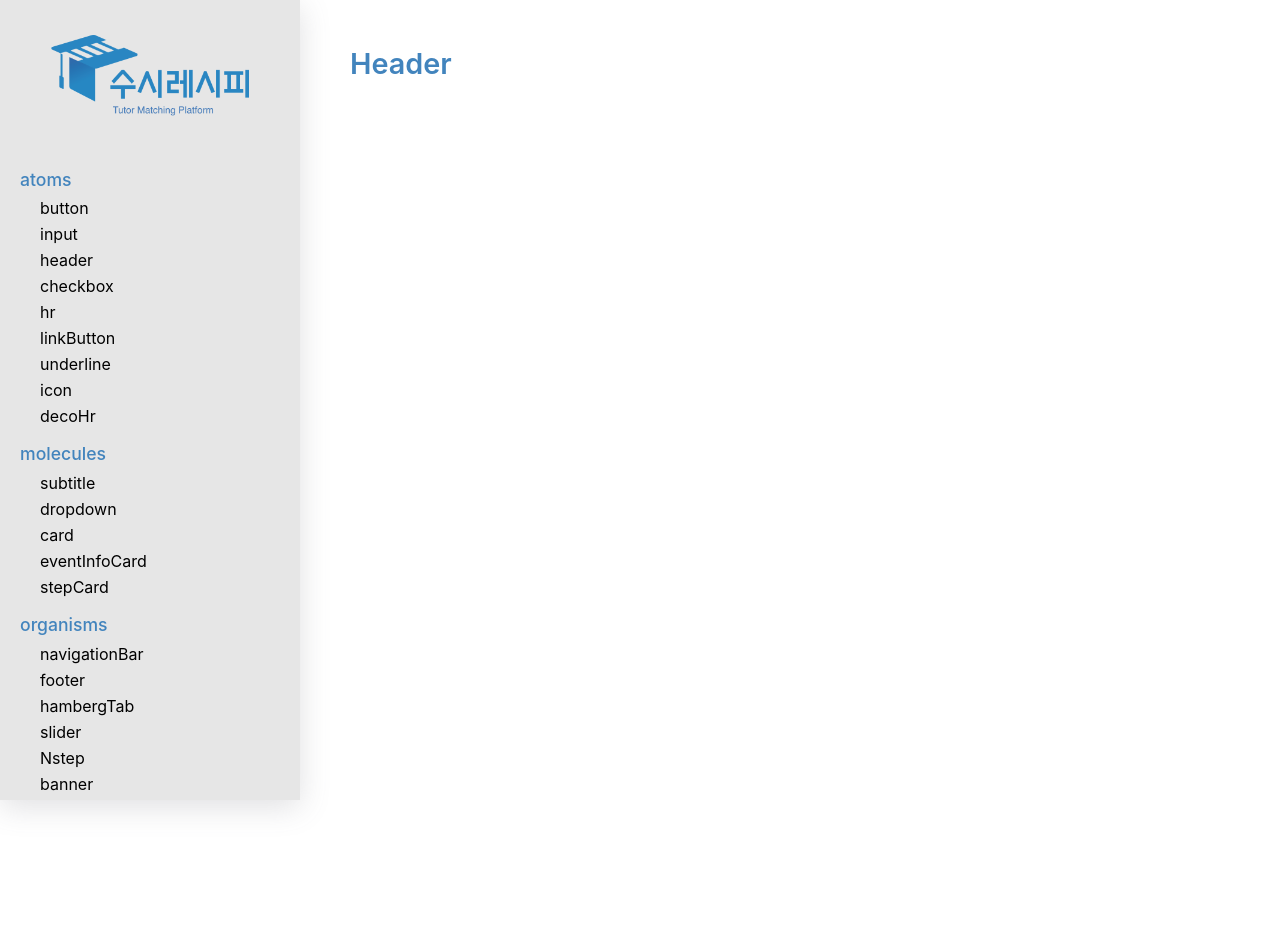
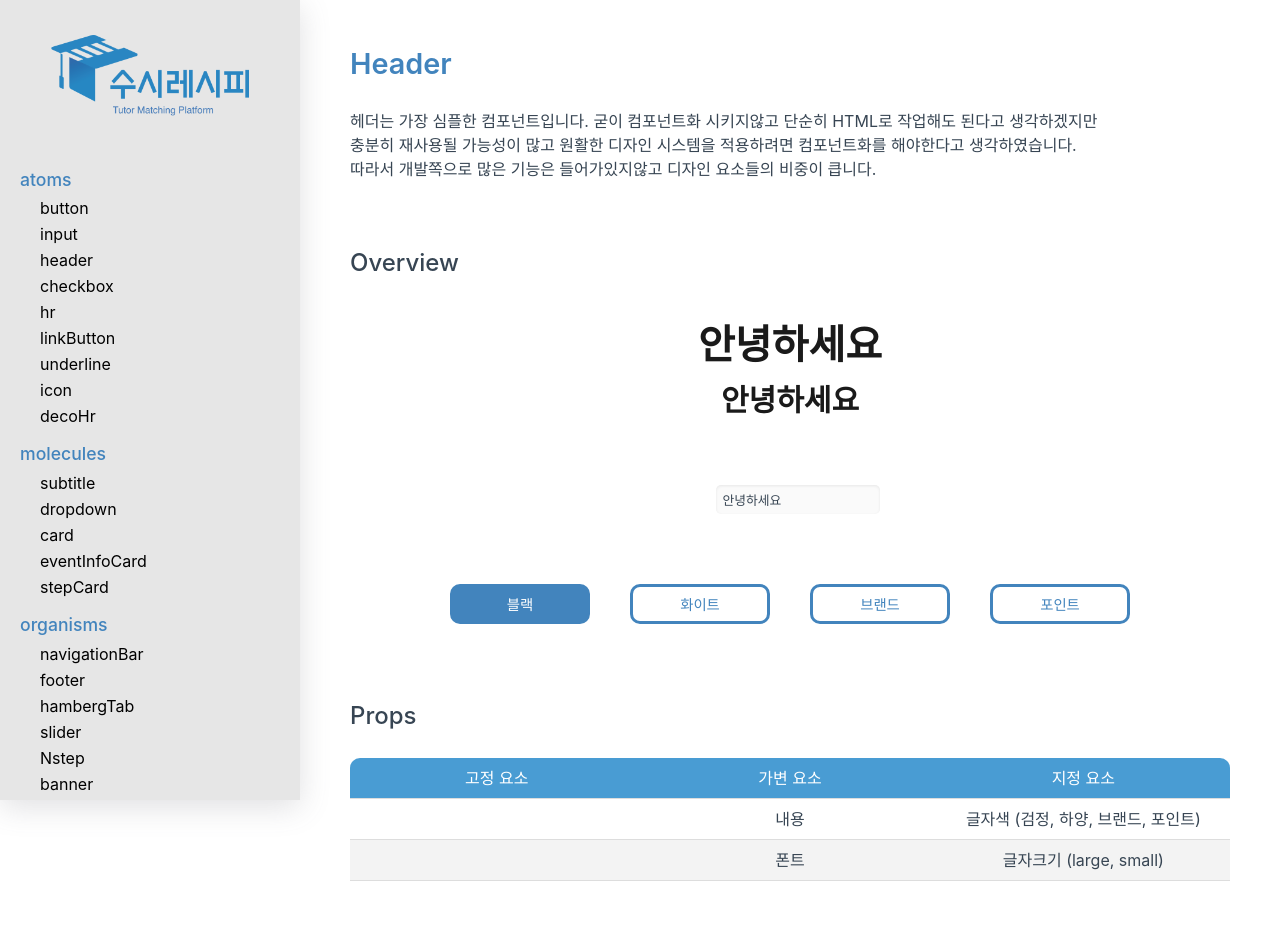
Before and after one commit to susirecipe/susirecipe-design-system, a React (Create React App) app: page /susirecipe-design-system/atoms/header in a window 1280 px wide. Shown: the top 952 px of the page. Before the commit the page ends 800 px from the top, so only its background shows below. Built offline with nearby package versions, Linux system fonts and the light colour scheme.

Commit message:
feat: header atom 생성 및 header page 완성, 여러 수정

```diff
--- a/src/components/another/HomeIntroduce/HomeIntroduce.tsx
+++ b/src/components/another/HomeIntroduce/HomeIntroduce.tsx
@@ -1,5 +1,5 @@
 import React from 'react';
-import { IntroduceContainer, ImageWarpper, IntroduceComment } from './HomeIntroduce';
+import { IntroduceContainer, ImageWarpper, IntroduceComment } from './HomeIntroduce.styled';
 
 const HomeIntroduce: React.FC = () => {
   return (
--- a/src/components/another/Intro/ButtonIntro.tsx
+++ b/src/components/another/Intro/ButtonIntro.tsx
@@ -21,19 +21,7 @@ const ButtonIntro: React.FC = () => {
 
   const handleInput = (event: React.ChangeEvent<HTMLInputElement>) => {
     const { value, name } = event.target;
-    switch (name) {
-      case 'width':
-        setInputs({ ...inputs, width: value });
-        return;
-      case 'height':
-        setInputs({ ...inputs, height: value });
-        return;
-      case 'content':
-        setInputs({ ...inputs, content: value });
-        return;
-      default:
-        return;
-    }
+    setInputs({ ...inputs, [name]: value });
   };
 
   const onButtonClick = () => {
@@ -77,6 +65,7 @@ const ButtonIntro: React.FC = () => {
           />
         </div>
       </ControlBox>
+      <MarginBox margin={40} />
 
       <IntroSmallHeader>Props</IntroSmallHeader>
       <PropsTable>
--- /dev/null
+++ b/src/components/another/Intro/HeaderIntro.tsx
@@ -0,0 +1,131 @@
+import React, { useState } from 'react';
+import {
+  IntroContainer,
+  IntroParagraph,
+  IntroSmallHeader,
+  ComponentWrapper,
+  ControlBox,
+  MarginBox,
+  PropsTable,
+  CodeBox,
+  ListBox,
+} from './global-intro.styled';
+import { LargeHeader, SmallHeader } from 'components/atoms/Header/Header';
+
+interface BtnActive {
+  black: boolean;
+  white: boolean;
+  brand: boolean;
+  point: boolean;
+}
+
+const HeaderIntro: React.FC = () => {
+  const initialBtnActive: BtnActive = {
+    black: false,
+    white: false,
+    brand: false,
+    point: false,
+  };
+
+  const [btnActive, setBtnActive] = useState<BtnActive>({ ...initialBtnActive, black: true });
+  const [btnColor, setBtnColor] = useState('black');
+  const [inputs, setInputs] = useState({
+    content: '안녕하세요',
+  });
+
+  const handleHeaderColor = (event: React.MouseEvent<HTMLButtonElement>) => {
+    const { id } = event.currentTarget;
+    setBtnActive({ ...initialBtnActive, [id]: true });
+    setBtnColor(id);
+  };
+
+  const handleInput = (event: React.ChangeEvent<HTMLInputElement>) => {
+    const { value, name } = event.target;
+    setInputs({ ...inputs, [name]: value });
+  };
+
+  return (
+    <IntroContainer>
+      <IntroParagraph>
+        헤더는 가장 심플한 컴포넌트입니다. 굳이 컴포넌트화 시키지않고 단순히 HTML로 작업해도 된다고 생각하겠지만 <br />
+        충분히 재사용될 가능성이 많고 원활한 디자인 시스템을 적용하려면 컴포넌트화를 해야한다고 생각하였습니다. <br />
+        따라서 개발쪽으로 많은 기능은 들어가있지않고 디자인 요소들의 비중이 큽니다.
+      </IntroParagraph>
+
+      <IntroSmallHeader>Overview</IntroSmallHeader>
+      <ComponentWrapper blackBG={btnActive.white}>
+        <LargeHeader color={btnColor}>{inputs.content}</LargeHeader>
+        <SmallHeader color={btnColor}>{inputs.content}</SmallHeader>
+      </ComponentWrapper>
+      <ControlBox>
+        <input
+          type="text"
+          name="content"
+          value={inputs.content}
+          placeholder="값을 입력해주세요"
+          onChange={handleInput}
+        />
+      </ControlBox>
+      <ControlBox direction="row">
+        <button id="black" className={btnActive.black ? 'active' : ''} onClick={handleHeaderColor}>
+          블랙
+        </button>
+        <button id="white" className={btnActive.white ? 'active' : ''} onClick={handleHeaderColor}>
+          화이트
+        </button>
+        <button id="brand" className={btnActive.brand ? 'active' : ''} onClick={handleHeaderColor}>
+          브랜드
+        </button>
+        <button id="point" className={btnActive.point ? 'active' : ''} onClick={handleHeaderColor}>
+          포인트
+        </button>
+      </ControlBox>
+      <MarginBox margin={40} />
+
+      <IntroSmallHeader>Props</IntroSmallHeader>
+      <PropsTable>
+        <thead>
+          <tr>
+            <th>고정 요소</th>
+            <th>가변 요소</th>
+            <th>지정 요소</th>
+          </tr>
+        </thead>
+        <tbody>
+          <tr>
+            <td></td>
+            <td>내용</td>
+            <td>글자색 (검정, 하양, 브랜드, 포인트)</td>
+          </tr>
+          <tr>
+            <td></td>
+            <td>폰트</td>
+            <td>글자크기 (large, small)</td>
+          </tr>
+        </tbody>
+      </PropsTable>
+
+      <IntroSmallHeader>Waning</IntroSmallHeader>
+      <IntroParagraph>
+        헤더에서는 딱히 주의해야할 점은 없습니다. <br />
+        다만 지정요소로 크기가 정해져 있기때문에 상황에 맞게 적절히 사용해주어야 합니다. <br />
+        그리고 개발단계에서 컬러를 지정할때 미리 정해놓은 enum을 사용해주어야 합니다.
+      </IntroParagraph>
+
+      <IntroSmallHeader>
+        Refference<small>(for Develop)</small>
+      </IntroSmallHeader>
+      <CodeBox>
+        <code>
+          &lt;LargeHeader&gt;&lt;/LargeHeader&gt; <br />
+          &lt;SmallHeader color=&quot;brand&quot;&gt;&lt;/SmallHeader&gt;
+        </code>
+      </CodeBox>
+      <ListBox>
+        <li>color?: string (글자색 'black', 'white', 'brand', 'point')</li>
+      </ListBox>
+    </IntroContainer>
+  );
+};
+
+export default HeaderIntro;
--- a/src/components/another/Intro/InputIntro.tsx
+++ b/src/components/another/Intro/InputIntro.tsx
@@ -7,7 +7,6 @@ import {
   MarginBox,
   ControlBox,
   PropsTable,
-  BlackBGBox,
   CodeBox,
   ListBox,
 } from './global-intro.styled';
@@ -43,14 +42,12 @@ const InputIntro: React.FC = () => {
         인풋은 고객의 정보를 담고 전달해주는 컴포넌트로 매우 중요하고 로직이 복잡합니다. <br />
         많은 기능들이 들어간 만큼 문서를 깊이 보고 이해하는 것을 추천드립니다. <br />
         인풋은 다양한 상황에서 디자인의 변화가 일어나므로 다양한 디자인을 제작해야 했습니다. 그에 따라 개발도 다양하게
-        이루어져야 했습니다.
-        <br />
+        이루어져야 했습니다. <br />
         그래서 우리는 텍스트, 이메일, 비밀번호 등 다양한 형태의 인풋컴포넌트를 제작하기로 했습니다.
       </IntroParagraph>
 
       <IntroSmallHeader>Overview</IntroSmallHeader>
-      <ComponentWrapper>
-        <BlackBGBox>
+      <ComponentWrapper blackBG>
         <TextInput
           width={`${inputs.width}px`}
           value={overviewInput.textWhiteInput}
@@ -67,7 +64,6 @@ const InputIntro: React.FC = () => {
           black
           onChange={handleOverviewInput}
         />
-        </BlackBGBox>
       </ComponentWrapper>
       <ControlBox>
         <div>
@@ -92,6 +88,7 @@ const InputIntro: React.FC = () => {
           현재 변수에 저장되는 인풋 값(검정): <b>{overviewInput.textBlackInput}</b>
         </div>
       </ControlBox>
+      <MarginBox margin={40} />
 
       <IntroSmallHeader>Props</IntroSmallHeader>
       <PropsTable>
@@ -117,8 +114,7 @@ const InputIntro: React.FC = () => {
       </PropsTable>
 
       <IntroSmallHeader>Types</IntroSmallHeader>
-      <ComponentWrapper>
-        <BlackBGBox>
+      <ComponentWrapper blackBG>
         텍스트
         <TextInput width="200px" value="텍스트" name="text" onChange={hndleFakeInput} />
         <MarginBox margin={20} />
@@ -133,7 +129,6 @@ const InputIntro: React.FC = () => {
         <MarginBox margin={20} />
         읽기전용
         <TextInput width="200px" value="읽기전용" name="text" readOnly onChange={hndleFakeInput} />
-        </BlackBGBox>
       </ComponentWrapper>
       <MarginBox margin={60} />
 
@@ -149,6 +144,9 @@ const InputIntro: React.FC = () => {
       </IntroSmallHeader>
       <CodeBox>
         <code>
+          &lt;TextInput /&gt;&nbsp;&lt;EmailInput /&gt;&nbsp;&lt;PasswordInput /&gt;&nbsp;&lt;NumberInput /&gt;
+          <br />
+          <br />
           &lt;TextInput <br />
           &nbsp;&nbsp;width=&#123;"200px"&#125; <br />
           &nbsp;&nbsp;value=&#123;inputState&#125; <br />
--- a/src/components/another/Intro/global-intro.styled.ts
+++ b/src/components/another/Intro/global-intro.styled.ts
@@ -1,4 +1,4 @@
-import styled from 'styled-components';
+import styled, { css } from 'styled-components';
 
 export const IntroContainer = styled.article`
   margin: 30px 0;
@@ -18,19 +18,24 @@ export const IntroParagraph = styled.p`
   color: #374553;
 `;
 
-export const ComponentWrapper = styled.div`
+export const ComponentWrapper = styled.div<{ blackBG?: boolean }>`
   padding: 20px;
   display: flex;
   flex-direction: column;
   justify-content: center;
   align-items: center;
+  ${props =>
+    props.blackBG &&
+    css`
+      background-color: rgba(0, 0, 0, 0.7);
+      color: #fff;
+    `}
 `;
 
-export const ControlBox = styled.div`
-  margin-bottom: 40px;
+export const ControlBox = styled.div<{ direction?: string }>`
   padding: 20px;
   display: flex;
-  flex-direction: column;
+  flex-direction: ${props => props.direction || 'column'};
   justify-content: center;
   align-items: center;
   color: #374553;
@@ -51,6 +56,23 @@ export const ControlBox = styled.div`
   input:focus {
     outline: none;
     background-color: #f6f6f6;
+  }
+
+  button {
+    width: 140px;
+    height: 40px;
+    margin: 20px;
+    border: 3px solid #4284bd;
+    border-radius: 10px;
+    background-color: transparent;
+    font-size: 0.9rem;
+    color: #4284bd;
+    cursor: pointer;
+  }
+
+  button.active {
+    background-color: #4284bd;
+    color: #fff;
   }
 `;
 
@@ -99,6 +121,7 @@ export const CodeBox = styled.div`
   padding: 20px;
   border-radius: 15px;
   background-color: #f6f6f6;
+  line-height: 1.3;
 `;
 
 export const ListBox = styled.ul`
@@ -109,16 +132,6 @@ export const ListBox = styled.ul`
 
   li {
     padding: 15px 0;
+    color: #374553;
   }
 `;
-
-export const BlackBGBox = styled.div`
-  width: 100%;
-  padding: 20px;
-  display: flex;
-  flex-direction: column;
-  justify-content: center;
-  align-items: center;
-  background-color: rgba(0, 0, 0, 0.7);
-  color: #fff;
-`;
--- /dev/null
+++ b/src/components/atoms/Header/Header.styled.ts
@@ -0,0 +1,15 @@
+import styled from 'styled-components';
+
+const HeaderDefulat = styled.h1<{color?: string}>`
+  margin-bottom: 20px;
+  font-weight: 600;
+  color: ${props => props.color}
+`;
+
+export const StyledLargeHeader = styled(HeaderDefulat)`
+  font-size: 2.5rem;
+`;
+
+export const StyledSmallHeader = styled(HeaderDefulat)`
+  font-size: 1.875rem;
+`;
--- /dev/null
+++ b/src/components/atoms/Header/Header.tsx
@@ -0,0 +1,34 @@
+import React from 'react';
+import { StyledLargeHeader, StyledSmallHeader } from './Header.styled';
+
+interface props {
+  color?: string;
+}
+
+export const LargeHeader: React.FC<props> = ({ children, color }) => {
+  let _color: string = '';
+  if (color === 'black') {
+    _color = '#1a1a1a';
+  } else if (color === 'white') {
+    _color = '#fff';
+  } else if (color === 'brand') {
+    _color = '#4284bd';
+  } else if (color === 'point') {
+    _color = '#e2ce38';
+  }
+  return <StyledLargeHeader color={_color}>{children}</StyledLargeHeader>;
+};
+
+export const SmallHeader: React.FC<props> = ({ children, color }) => {
+  let _color: string = '';
+  if (color === 'black') {
+    _color = '#1a1a1a';
+  } else if (color === 'white') {
+    _color = '#fff';
+  } else if (color === 'brand') {
+    _color = '#4284bd';
+  } else if (color === 'point') {
+    _color = '#e2ce38';
+  }
+  return <StyledSmallHeader color={_color}>{children}</StyledSmallHeader>;
+};
--- a/src/pages/Header.tsx
+++ b/src/pages/Header.tsx
@@ -1,8 +1,9 @@
 import React from 'react';
+import HeaderIntro from 'components/another/Intro/HeaderIntro';
 import ComponentTemplate from 'templates/ComponentTemplate';
 
 const Header: React.FC = () => {
-  return <ComponentTemplate header="Header" content={<></>} />;
+  return <ComponentTemplate header="Header" content={<HeaderIntro />} />;
 };
 
 export default Header;
```
Lines whose indentation alone changed are shown as unchanged.
